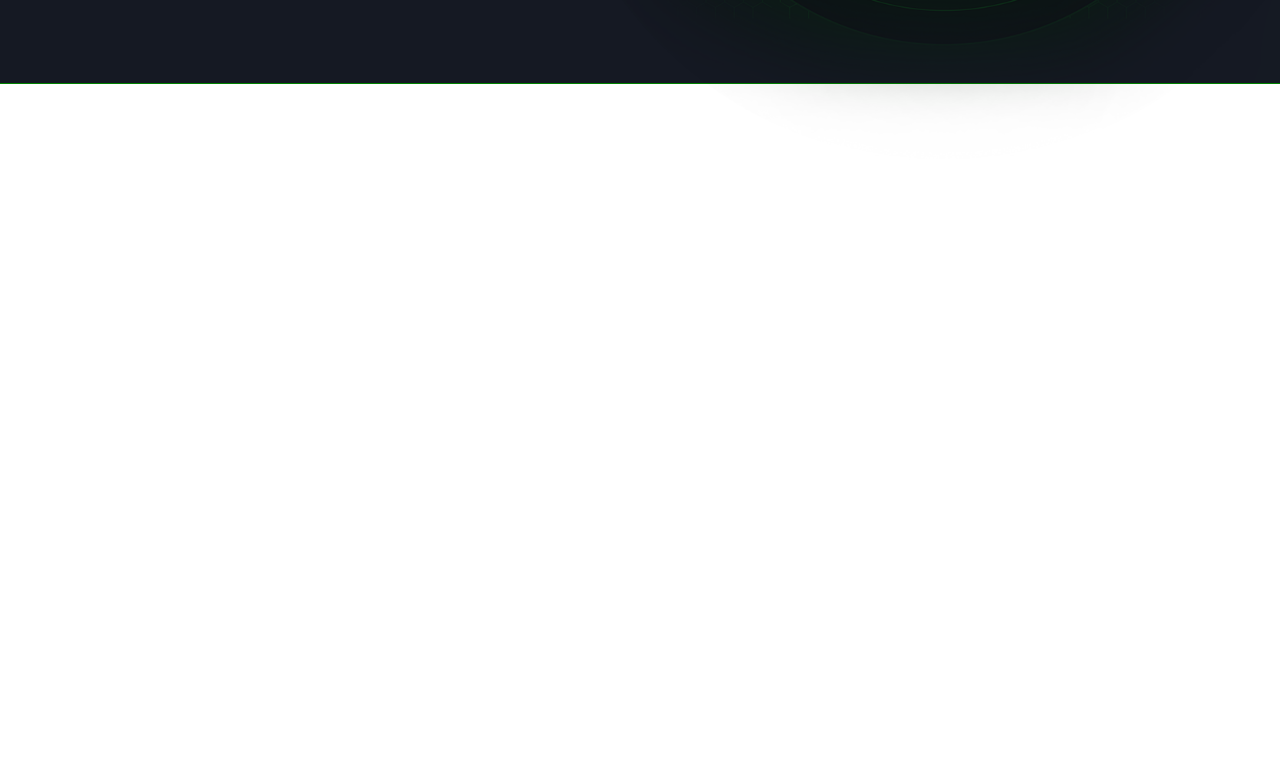
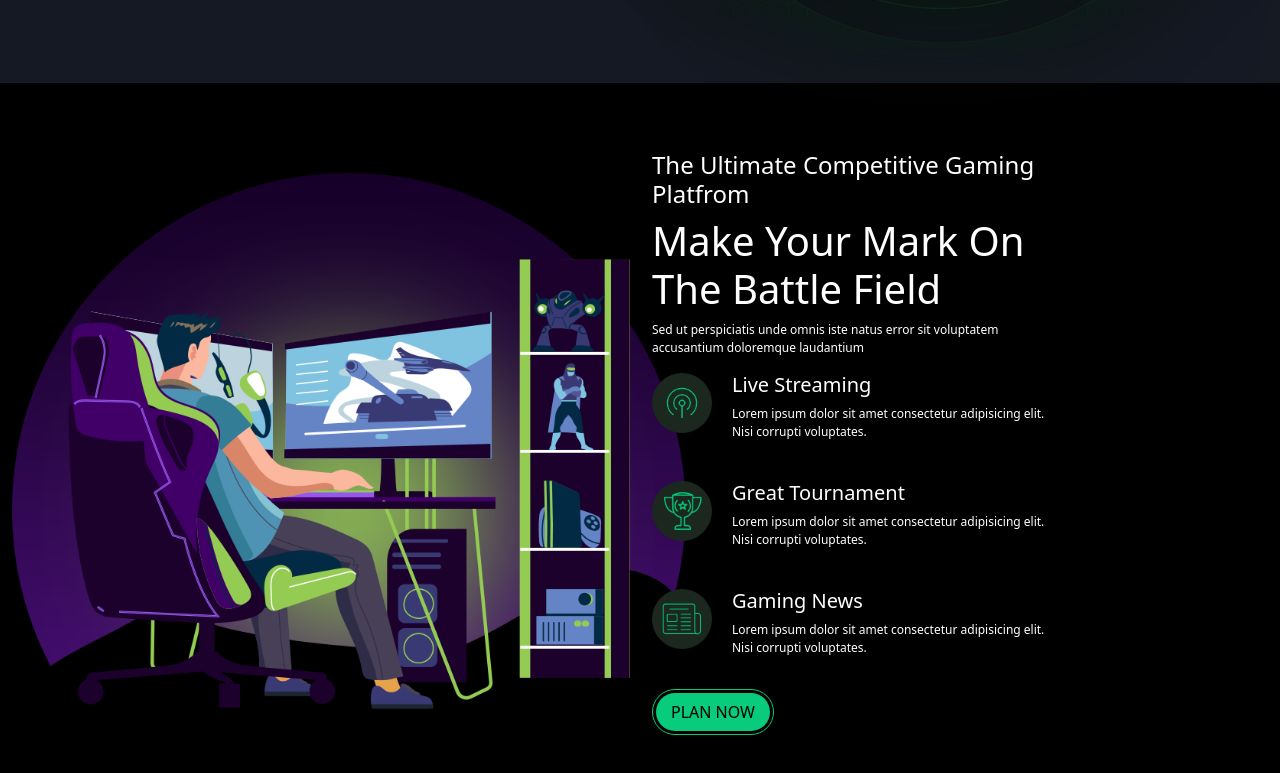
Before and after one commit to Antonio-Italiano/proj-html-vuejs, a Vue app: page / in a window 1280 px wide. Shown: the part 637-1410 px from the top of the page. Before the commit the page ends 800 px from the top, so only its background shows below. Built offline with nearby package versions, Linux system fonts and the light colour scheme.

Commit message:
created SectionPlatfrom & ContentPlatfrom

```diff
--- a/src/App.vue
+++ b/src/App.vue
@@ -1,14 +1,16 @@
 <script>
 import SectionJumbotron from './components/SectionJumbotron.vue';
+import SectionPlatfrom from './components/SectionPlatfrom.vue';
 export default {
   name: 'EsportGames',
   data() { return {} },
-  components: { SectionJumbotron }
+  components: { SectionJumbotron, SectionPlatfrom }
 }
 </script>
 
 <template>
   <section-jumbotron></section-jumbotron>
+  <section-platfrom></section-platfrom>
 
 </template>
 
@@ -16,6 +18,5 @@ export default {
 .container-custom {
   width: 1200px;
   margin: 0 auto;
-  border: 1px dashed red;
 }
 </style>
--- a/src/components/SectionJumbotron.vue
+++ b/src/components/SectionJumbotron.vue
@@ -1,6 +1,6 @@
 <script>
 import AppHeader from './production/AppHeader.vue';
-import ContentJumbotron from './production/ContentJumbotron.vue';
+import ContentJumbotron from './production/content/ContentJumbotron.vue';
 export default {
     name: 'SectionJumbotron',
     data() { return {} },
--- /dev/null
+++ b/src/components/SectionPlatfrom.vue
@@ -0,0 +1,32 @@
+<script>
+import ContentPlatfrom from './production/content/ContentPlatfrom.vue';
+export default {
+    name: 'SectionPlatfrom',
+    data() { return {} },
+    components: { ContentPlatfrom },
+}
+</script>
+
+<template>
+    <section id="platfrom" class="container-fluid">
+        <div class="row">
+            <div class="col-6 h-100 d-flex align-items-center">
+                <img class="h-75" src="../assets/img/features-illus.png" alt="Features Illus">
+            </div>
+            <content-platfrom></content-platfrom>
+        </div>
+    </section>
+</template>
+
+<style lang="scss" scoped>
+#platfrom {
+    min-height: 90vh;
+    background-color: black;
+
+    .row {
+        height: 90vh;
+
+
+    }
+}
+</style>
--- a/src/components/production/ContentJumbotron.vue
+++ b/src/components/production/content/ContentJumbotron.vue
@@ -1,5 +1,5 @@
 <script>
-import BaseButton from './generics/BaseButton.vue';
+import BaseButton from '../generics/BaseButton.vue';
 export default {
     name: 'ContentJumbotron',
     data() { return {} },
@@ -12,7 +12,7 @@ export default {
     <div class="row">
         <!-- BACKGROUND  -->
         <div id="background" class="col-5 h-100 px-5 d-flex align-items-end">
-            <img class="" src="../../assets/img/game-controler-2.png" alt="Game Controler">
+            <img class="" src="../../../assets/img/game-controler-2.png" alt="Game Controler">
         </div>
         <!-- CONTENT UP -->
         <div id="content-up" class="col-5 h-100 px-5 d-flex align-items-center justify-content-end text-white">
@@ -24,7 +24,7 @@ export default {
                     <base-button @button-clicked="asClicked" placeholder="EXPLORE GAMES >>" href="#"></base-button>
                     <div class="border-customs ms-4">
                         <a href="#" class=" btn-play d-flex align-items-center justify-content-center">
-                            <img src="../../assets/icon/play-icon.png" alt="play">
+                            <img src="../../../assets/icon/play-icon.png" alt="play">
                         </a>
                     </div>
                 </div>
@@ -32,7 +32,7 @@ export default {
         </div>
         <!-- CONTENT RIGHT  -->
         <div class="col-7 h-100 d-flex align-items-center justify-content-start content-right">
-            <img class="" src="../../assets/img/index-banner-illus.png" alt="Banner Illus">
+            <img class="" src="../../../assets/img/index-banner-illus.png" alt="Banner Illus">
         </div>
     </div>
 </template>
@@ -40,7 +40,6 @@ export default {
 <style lang="scss" scoped>
 .row {
     height: calc(90vh - 76px);
-    border: 1px solid green;
 
     #content-up {
         position: absolute;
@@ -52,7 +51,6 @@ export default {
             padding: 5px 0;
             border-radius: 50%;
             border: 1px solid #08CB7B;
-        }
 
             .btn-play {
                 height: 40px;
@@ -60,6 +58,7 @@ export default {
                 margin: 2px 7px;
                 border-radius: 50%;
                 background-color: #fff;
+            }
         }
 
         h1 {
--- /dev/null
+++ b/src/components/production/content/ContentPlatfrom.vue
@@ -0,0 +1,77 @@
+<script>
+import BaseButton from '../generics/BaseButton.vue';
+export default {
+    name: 'ContentPlatfrom',
+    components: { BaseButton },
+
+}
+</script>
+
+<template>
+    <div class="col-4 h-100 text-white d-flex flex-column justify-content-center">
+        <h4>The Ultimate Competitive Gaming Platfrom</h4>
+        <h1 class="">Make Your Mark On The Battle Field</h1>
+        <p>Sed ut perspiciatis unde omnis iste natus error sit voluptatem accusantium doloremque laudantium</p>
+        <ul class="p-0">
+            <li>
+                <div class="border-customs d-flex">
+                    <a href="#" class=" icon d-flex align-items-center">
+                        <img src="../../../assets/icon/features-icon-1.png" alt="play">
+                    </a>
+                    <div>
+                        <h5>Live Streaming</h5>
+                        <p>Lorem ipsum dolor sit amet consectetur adipisicing elit. Nisi corrupti
+                            voluptates.</p>
+                    </div>
+                </div>
+            </li>
+            <li class="my-4">
+                <div class="border-customs d-flex">
+                    <a href="#" class=" icon d-flex align-items-center justify-content-center">
+                        <img src="../../../assets/icon/features-icon-2.png" alt="play">
+                    </a>
+                    <div>
+                        <h5>Great Tournament</h5>
+                        <p>Lorem ipsum dolor sit amet consectetur adipisicing elit. Nisi corrupti
+                            voluptates.</p>
+                    </div>
+                </div>
+            </li>
+            <li>
+                <div class="border-customs d-flex">
+                    <a href="#" class=" icon d-flex align-items-center justify-content-center">
+                        <img src="../../../assets/icon/features-icon-3.png" alt="play">
+                    </a>
+                    <div>
+                        <h5>Gaming News</h5>
+                        <p>Lorem ipsum dolor sit amet consectetur adipisicing elit. Nisi corrupti
+                            voluptates.</p>
+                    </div>
+                </div>
+            </li>
+        </ul>
+        <base-button @button-clicked="asClicked" placeholder="PLAN NOW" href="#"></base-button>
+    </div>
+
+</template>
+
+<style lang="scss" scoped>
+.icon {
+    height: 60px;
+    width: 60px;
+    margin-right: 20px;
+
+    img {
+        height: 100%;
+    }
+}
+
+li {
+    list-style-type: none;
+    margin-left: 0;
+}
+
+p {
+    font-size: 12px;
+}
+</style>
```
Lines whose indentation alone changed are shown as unchanged.
